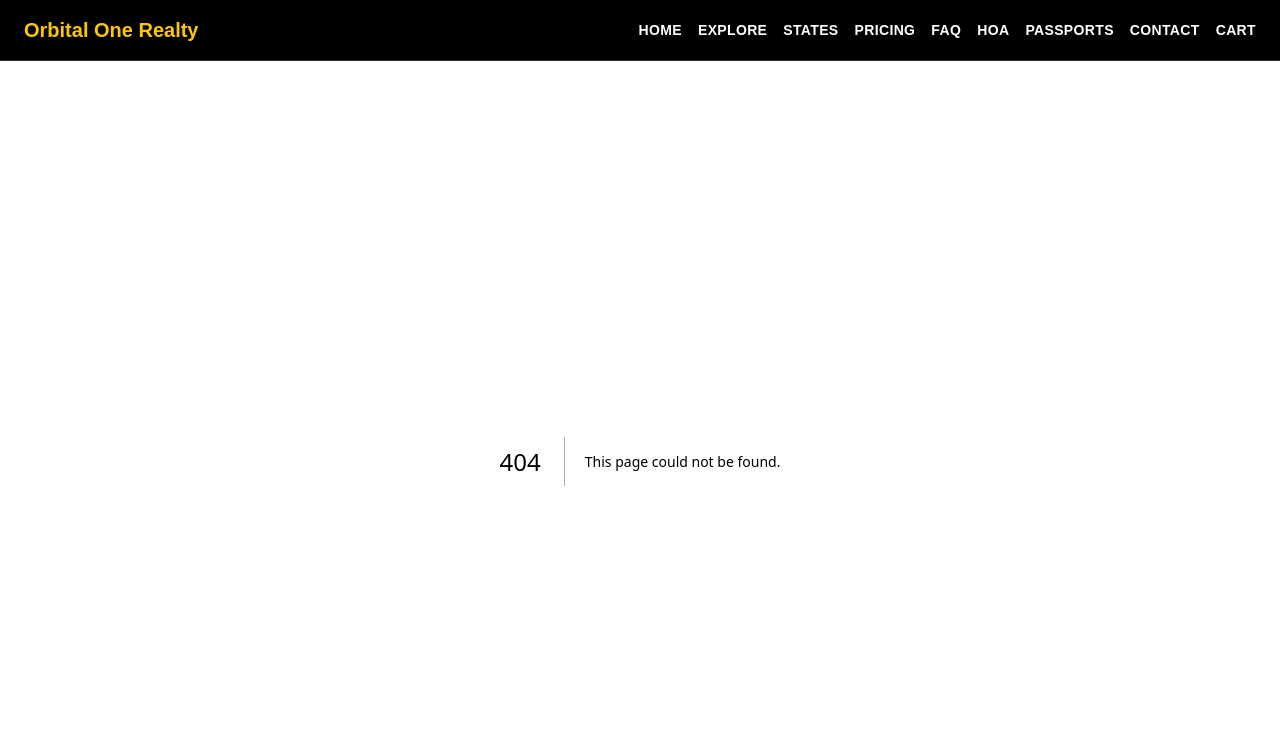
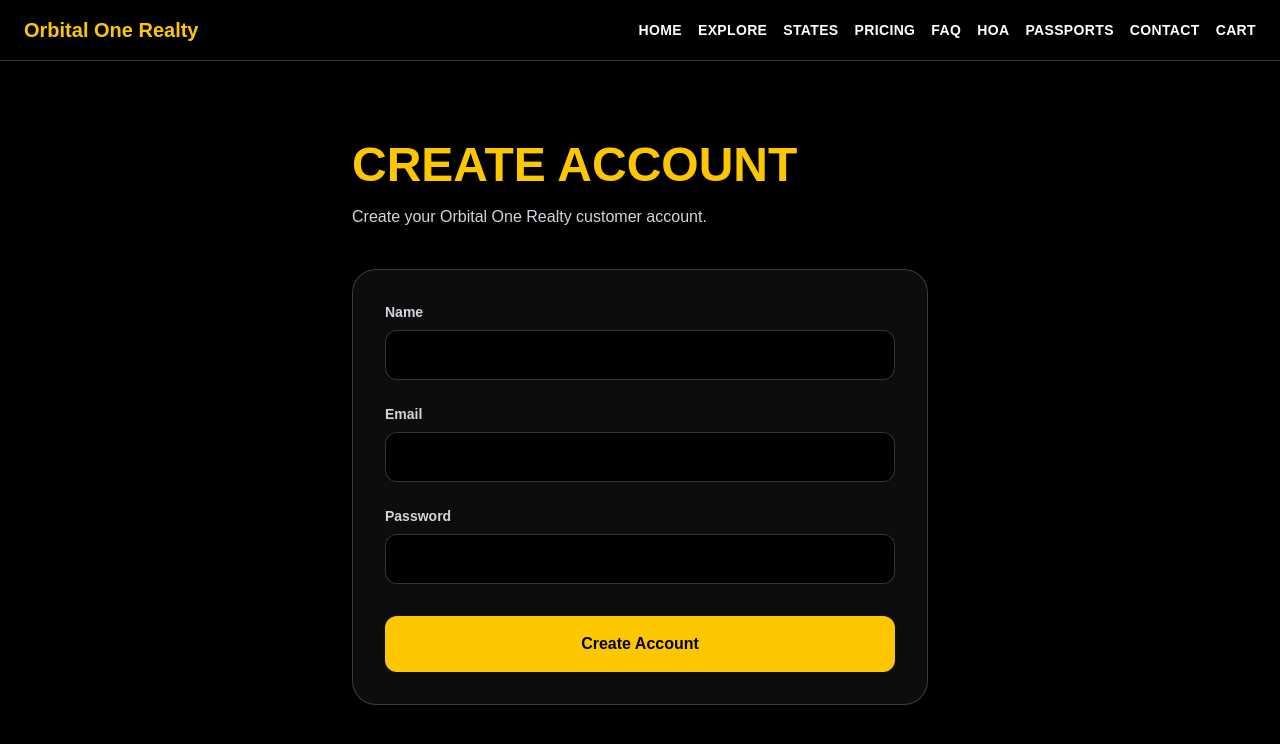
Before and after one commit to MiJoy2026/orbital-one-realty-clean, a Next.js app: page /register in a window 1280 px wide. Before the commit this address had no page. Shown: the top 744 px of the page. Built offline with nearby package versions, Linux system fonts and the light colour scheme.

Commit message:
Add customer registration and login system

```diff
--- /dev/null
+++ b/app/api/login/route.ts
@@ -0,0 +1,40 @@
+import { NextResponse } from "next/server";
+import bcrypt from "bcryptjs";
+import { prisma } from "../../../lib/prisma";
+
+export async function POST(request: Request) {
+  try {
+    const formData = await request.formData();
+
+    const email = String(formData.get("email") || "").toLowerCase();
+    const password = String(formData.get("password") || "");
+
+    if (!email || !password) {
+      return new NextResponse("Missing email or password.", { status: 400 });
+    }
+
+    const user = await prisma.user.findUnique({
+      where: {
+        email,
+      },
+    });
+
+    if (!user) {
+      return new NextResponse("Invalid email or password.", { status: 401 });
+    }
+
+    const passwordIsValid = await bcrypt.compare(password, user.passwordHash);
+
+    if (!passwordIsValid) {
+      return new NextResponse("Invalid email or password.", { status: 401 });
+    }
+
+    return NextResponse.redirect(
+      new URL(`/account?email=${encodeURIComponent(user.email)}`, request.url)
+    );
+  } catch (error) {
+    console.error(error);
+
+    return new NextResponse("Login failed.", { status: 500 });
+  }
+}
--- /dev/null
+++ b/app/api/register/route.ts
@@ -0,0 +1,54 @@
+import { NextResponse } from "next/server";
+import bcrypt from "bcryptjs";
+import { prisma } from "../../../lib/prisma";
+
+export async function POST(request: Request) {
+  try {
+    const formData = await request.formData();
+
+    const name = String(formData.get("name") || "");
+    const email = String(formData.get("email") || "").toLowerCase();
+    const password = String(formData.get("password") || "");
+
+    if (!name || !email || !password) {
+      return NextResponse.json(
+        { error: "Missing required fields" },
+        { status: 400 }
+      );
+    }
+
+    const existingUser = await prisma.user.findUnique({
+      where: {
+        email,
+      },
+    });
+
+    if (existingUser) {
+      return new NextResponse(
+        "An account already exists with this email.",
+        { status: 400 }
+      );
+    }
+
+    const passwordHash = await bcrypt.hash(password, 12);
+
+    await prisma.user.create({
+      data: {
+        name,
+        email,
+        passwordHash,
+      },
+    });
+
+    return NextResponse.redirect(
+      new URL(`/account?email=${encodeURIComponent(email)}`, request.url)
+    );
+  } catch (error) {
+    console.error(error);
+
+    return NextResponse.json(
+      { error: "Registration failed" },
+      { status: 500 }
+    );
+  }
+}
--- /dev/null
+++ b/app/login/page.tsx
@@ -0,0 +1,55 @@
+export default function LoginPage() {
+  return (
+    <main className="min-h-screen bg-black px-6 py-20 text-white">
+      <div className="mx-auto max-w-xl">
+        <h1 className="text-5xl font-black uppercase text-yellow-400">
+          Customer Login
+        </h1>
+
+        <p className="mt-4 text-gray-300">
+          Log in to view your Orbital One Realty account.
+        </p>
+
+        <form
+          action="/api/login"
+          method="POST"
+          className="mt-10 rounded-3xl border border-white/20 bg-white/5 p-8"
+        >
+          <label className="block text-sm font-bold text-gray-300">
+            Email
+          </label>
+          <input
+            name="email"
+            type="email"
+            className="mt-2 w-full rounded-xl border border-white/20 bg-black px-4 py-3 text-white"
+            required
+          />
+
+          <label className="mt-6 block text-sm font-bold text-gray-300">
+            Password
+          </label>
+          <input
+            name="password"
+            type="password"
+            className="mt-2 w-full rounded-xl border border-white/20 bg-black px-4 py-3 text-white"
+            required
+          />
+
+          <button
+            type="submit"
+            className="mt-8 w-full rounded-xl bg-yellow-400 px-6 py-4 font-black text-black"
+          >
+            Log In
+          </button>
+        </form>
+
+        <p className="mt-6 text-gray-400">
+          Need an account?{" "}
+          <a href="/register" className="text-yellow-400">
+            Create one here
+          </a>
+        </p>
+      </div>
+    </main>
+  );
+}
--- /dev/null
+++ b/app/register/page.tsx
@@ -0,0 +1,57 @@
+export default function RegisterPage() {
+  return (
+    <main className="min-h-screen bg-black px-6 py-20 text-white">
+      <div className="mx-auto max-w-xl">
+        <h1 className="text-5xl font-black uppercase text-yellow-400">
+          Create Account
+        </h1>
+
+        <p className="mt-4 text-gray-300">
+          Create your Orbital One Realty customer account.
+        </p>
+
+        <form
+          action="/api/register"
+          method="POST"
+          className="mt-10 rounded-3xl border border-white/20 bg-white/5 p-8"
+        >
+          <label className="block text-sm font-bold text-gray-300">
+            Name
+          </label>
+          <input
+            name="name"
+            className="mt-2 w-full rounded-xl border border-white/20 bg-black px-4 py-3 text-white"
+            required
+          />
+
+          <label className="mt-6 block text-sm font-bold text-gray-300">
+            Email
+          </label>
+          <input
+            name="email"
+            type="email"
+            className="mt-2 w-full rounded-xl border border-white/20 bg-black px-4 py-3 text-white"
+            required
+          />
+
+          <label className="mt-6 block text-sm font-bold text-gray-300">
+            Password
+          </label>
+          <input
+            name="password"
+            type="password"
+            className="mt-2 w-full rounded-xl border border-white/20 bg-black px-4 py-3 text-white"
+            required
+          />
+
+          <button
+            type="submit"
+            className="mt-8 w-full rounded-xl bg-yellow-400 px-6 py-4 font-black text-black"
+          >
+            Create Account
+          </button>
+        </form>
+      </div>
+    </main>
+  );
+}
--- a/package.json
+++ b/package.json
@@ -12,6 +12,7 @@
     "@prisma/adapter-neon": "^7.8.0",
     "@prisma/client": "^7.8.0",
     "@types/pdfkit": "^0.17.6",
+    "bcryptjs": "^3.0.3",
     "leaflet": "^1.9.4",
     "next": "16.2.7",
     "pdf-lib": "^1.17.1",
@@ -26,6 +27,7 @@
   },
   "devDependencies": {
     "@tailwindcss/postcss": "^4",
+    "@types/bcryptjs": "^2.4.6",
     "@types/node": "^20",
     "@types/react": "^19",
     "@types/react-dom": "^19",
```
Also changed, not shown: 2 other files (tests, documents, lock files or other folders).
